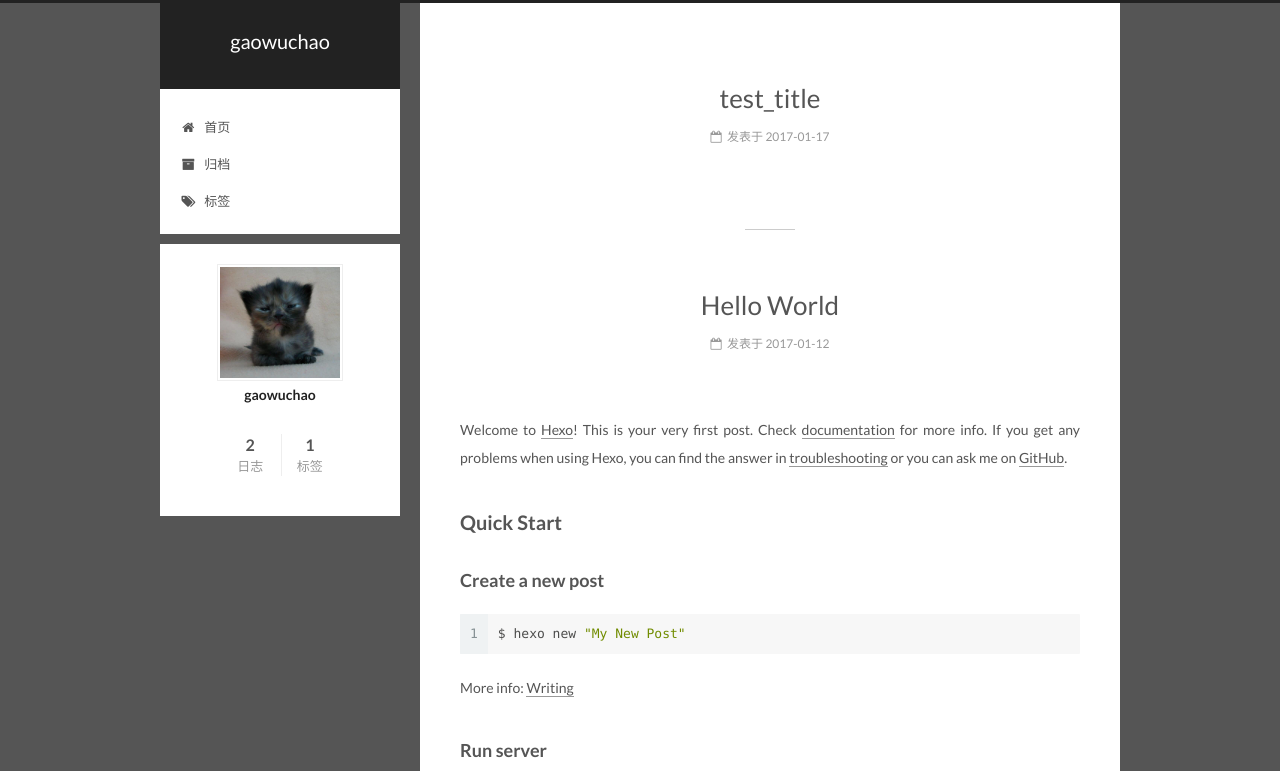
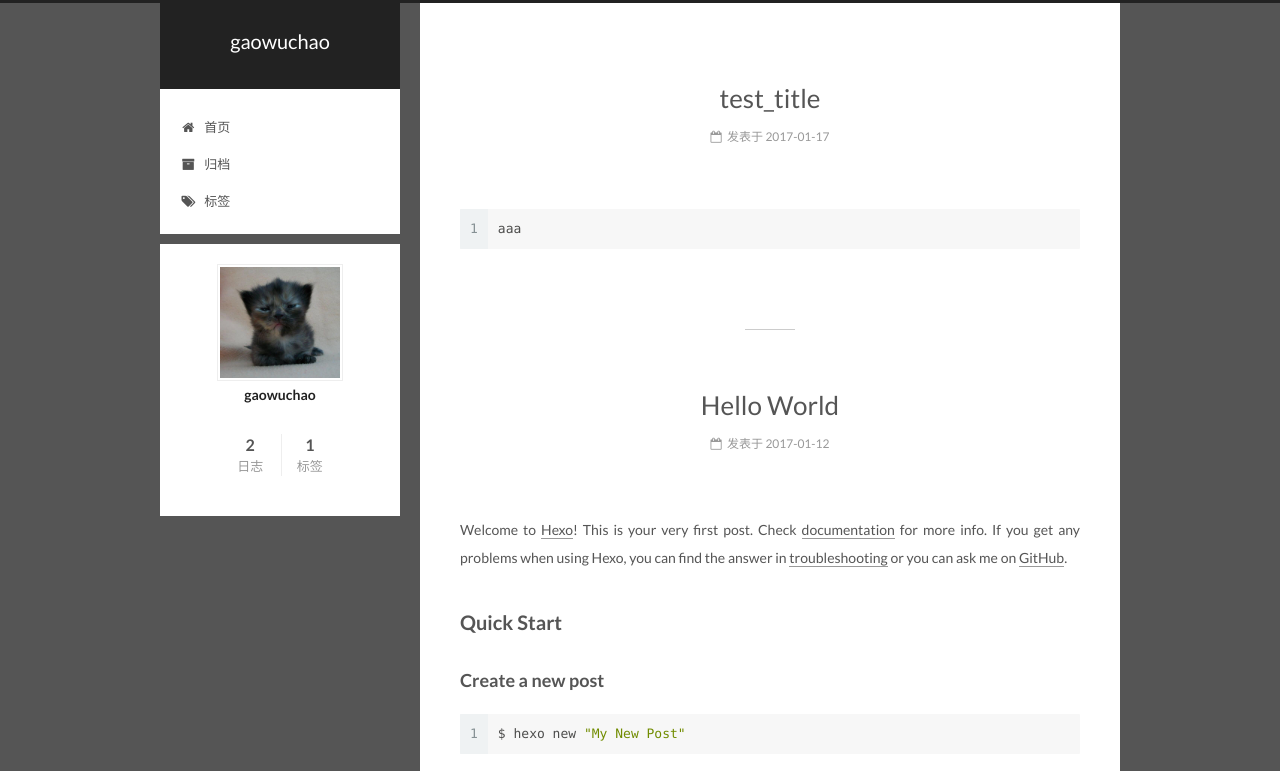
Before and after one commit to wgn2015/wgn2015.github.io, a plain HTML site: page index.html in a window 1280 px wide. Shown: the top 771 px of the page. Drawn offline with Linux system fonts and the light colour scheme.

Commit message:
Site updated: 2017-01-18 09:06:46

```diff
--- a/index.html
+++ b/index.html
@@ -318,7 +318,7 @@
 
 
 
-
+            <figure class="highlight bash"><table><tr><td class="gutter"><pre><div class="line">1</div></pre></td><td class="code"><pre><div class="line">aaa</div></pre></td></tr></table></figure>
 
 
 
```
Also changed, not shown: 2017/01/17/test-标题/index.html (+5 -2 lines).
